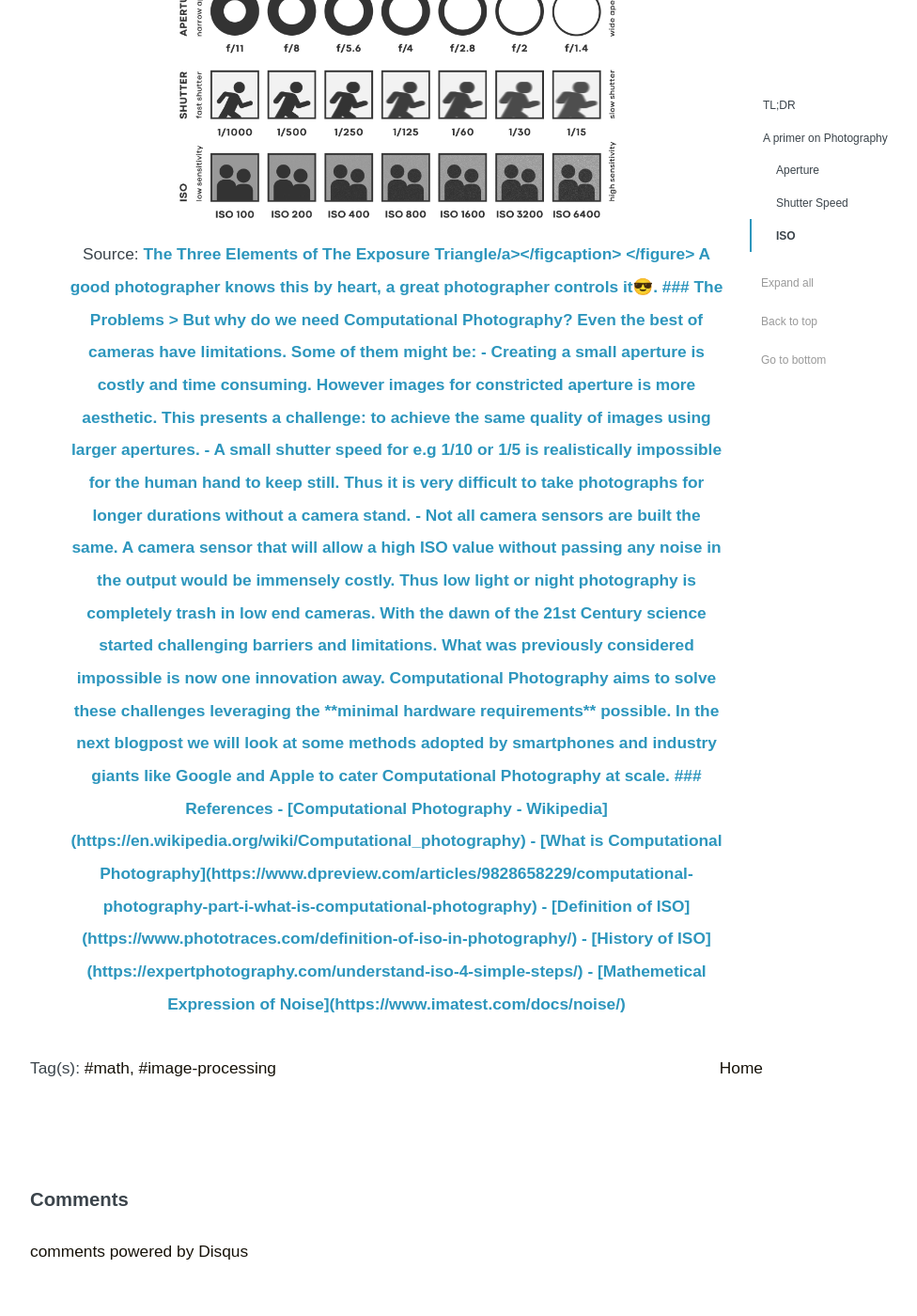
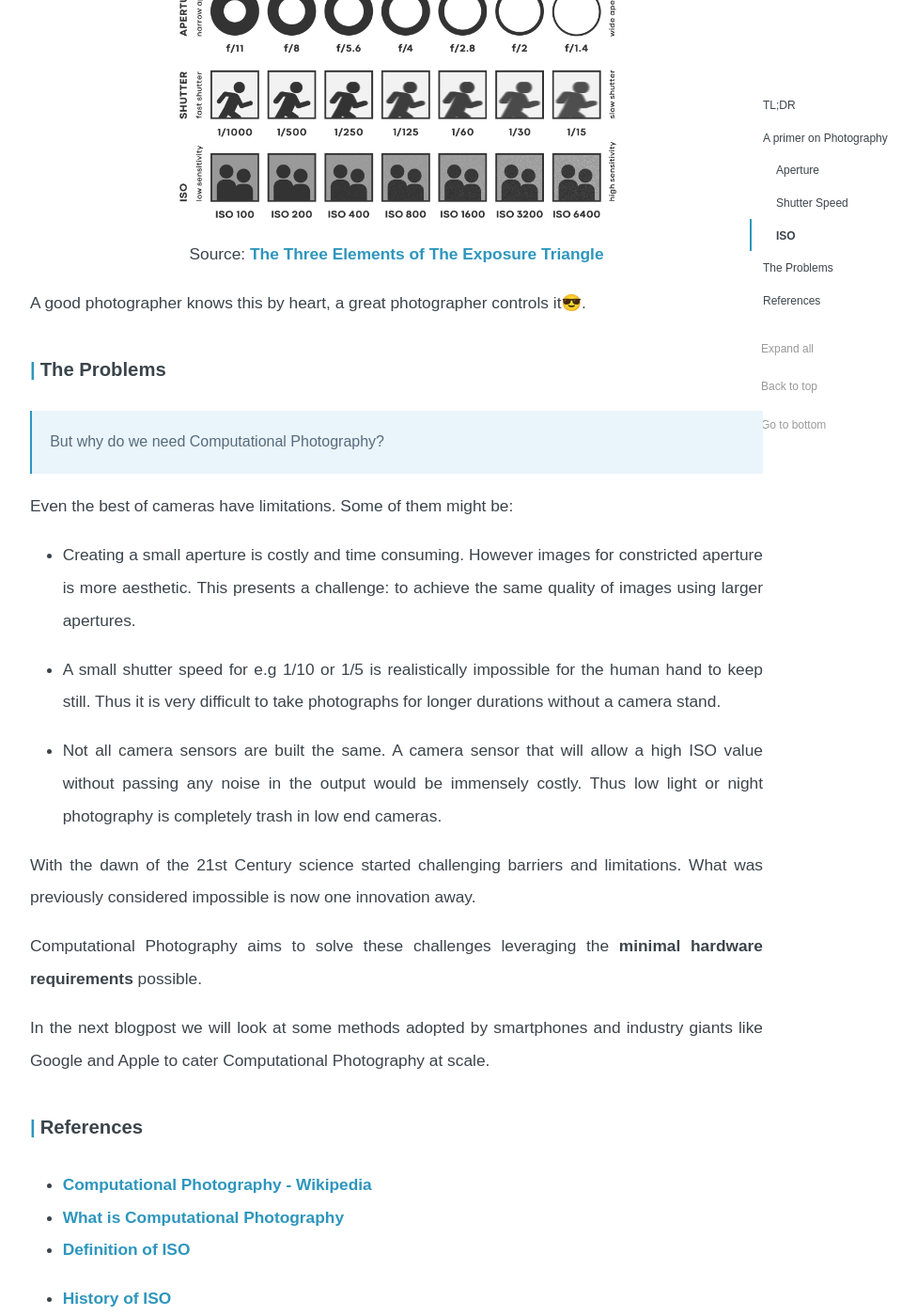
Before and after one commit to ritwikraha/ritwikraha.github.io, a Jekyll site: the page built from _posts/2022-1-18-Computational-Photography.md, in a window 1280 px wide and 1400 px high, scrolled down 7374 px. Shown: the whole window at 94% size, without its empty margins (218-1194 px from the left). Built offline with Jekyll 4.4.1, drawn with Linux system fonts in a browser that asks for light colours; comment, search, counter and statistics services are not loaded; some of the changed text lies outside the part shown.

Commit message:
fix: changes to the post captions

```diff
--- a/_posts/2022-1-18-Computational-Photography.md
+++ b/_posts/2022-1-18-Computational-Photography.md
@@ -154,7 +154,7 @@ Aperture, shutter-speed and ISO are three pillars of photography. Together they
 
 <figure>
  <img src="{{site.url}}/assets/post_images/6post/tri-factor.png" alt="Triangle"/>
-  <figcaption style='text-align: center'>Source: <a href="https://www.polarprofilters.com/blogs/polarpro/the-three-elements-of-the-exposure-triangle">The Three Elements of The Exposure Triangle/a></figcaption>
+  <figcaption style='text-align: center'>Source: <a href="https://www.polarprofilters.com/blogs/polarpro/the-three-elements-of-the-exposure-triangle">The Three Elements of The Exposure Triangle</a></figcaption>
 </figure>
 
 A good photographer knows this by heart, a great photographer controls it😎.
```
